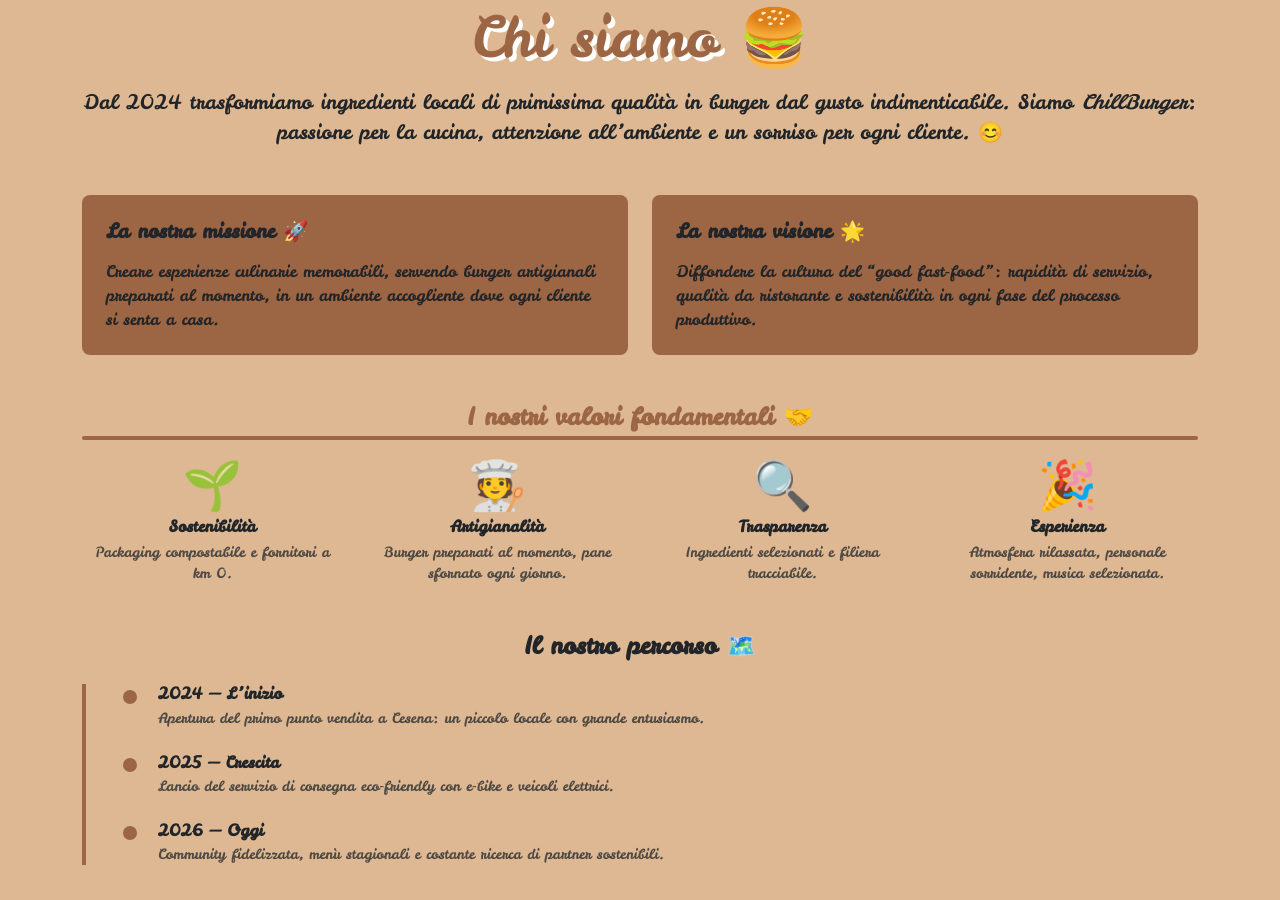
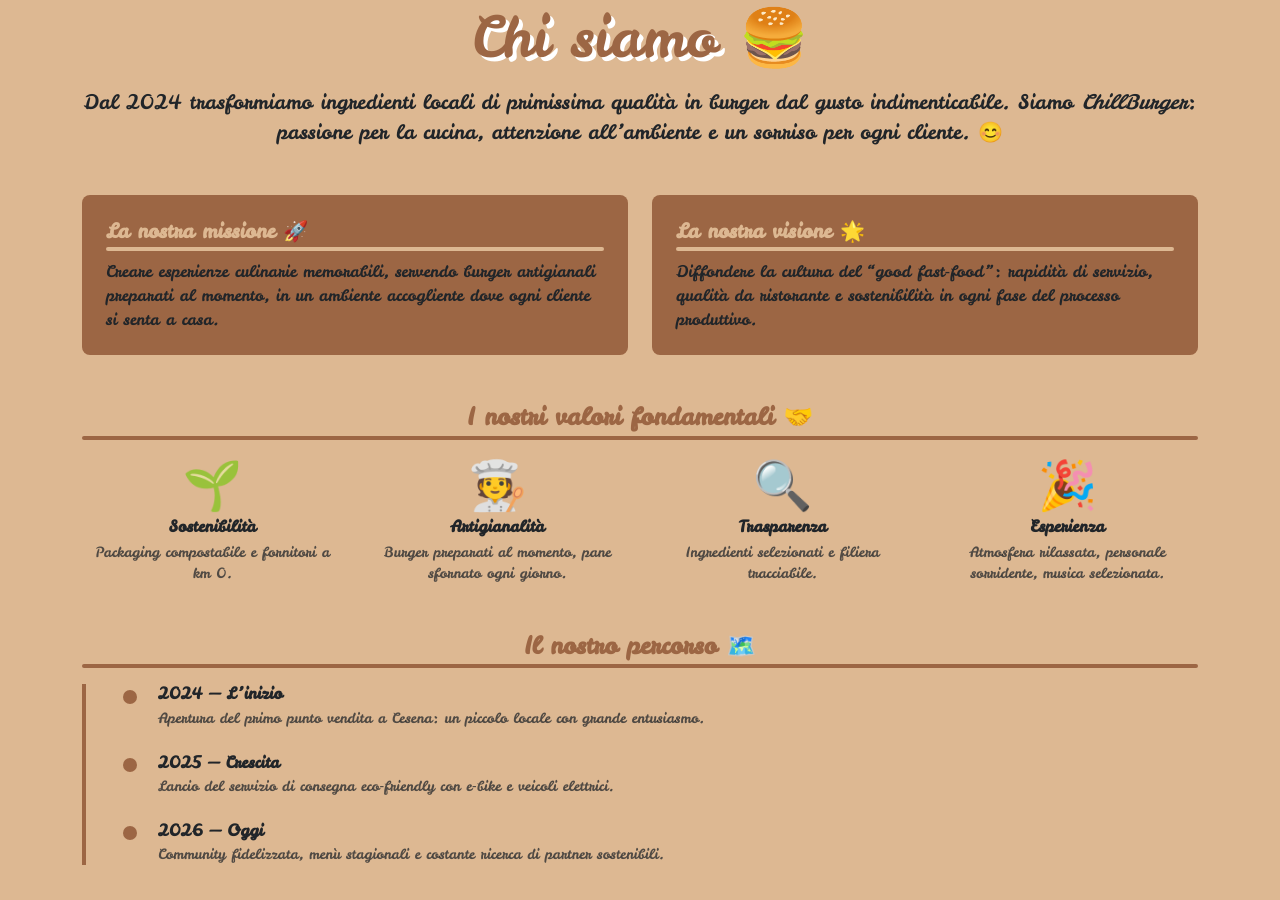
Before and after one commit to Filoferro03/ChillBurgerWebProject, a PHP site: page /about_us.php in a window 1280 px wide. Shown: the part 156-1056 px from the top of the page. Run offline with PHP 8.4, Linux system fonts and the light colour scheme.

Commit message:
small style changes

```diff
--- a/chillburger/css/about_us_style.css
+++ b/chillburger/css/about_us_style.css
@@ -12,13 +12,17 @@ body {
     text-shadow: 4px 4px 0 white;
 }
 
+.custom-title .emoji {
+    text-shadow: none;
+}
+
 .custom-section {
     color: #9C6644;
 
 }
 
-.custom-title .emoji {
-    text-shadow: none;
+.mission-vision {
+    color: #DDB892;
 }
 
 .bg-light {
@@ -66,6 +70,10 @@ body {
     animation: underline 1s ease forwards; /* Animazione che parte subito */
 }
 
+.animate-underline.bg::before {
+    background-color: #DDB892;
+}
+
 @keyframes underline {
     to {
         width: 100%; /* La linea si espande al 100% della larghezza */
--- a/chillburger/template/about_us_main.php
+++ b/chillburger/template/about_us_main.php
@@ -16,10 +16,10 @@
     </p>
 
     <!-- Mission & Vision -->
-    <div class="row gy-4 mb-5">
+    <div class="row mb-5">
         <div class="col-md-6">
             <div class="p-4 rounded-3 h-100 bg-light">
-                <h3 class="h5 fw-semibold mb-3">La nostra missione 🚀</h3>
+                <h3 class="h5 mission-vision animate-underline bg fw-semibold mb-3">La nostra missione 🚀</h3>
                 <p class="mb-0">
                     Creare esperienze culinarie memorabili, servendo burger artigianali preparati al momento,
                     in un ambiente accogliente dove ogni cliente si senta a casa.
@@ -28,7 +28,7 @@
         </div>
         <div class="col-md-6">
             <div class="p-4 rounded-3 h-100 bg-light">
-                <h3 class="h5 fw-semibold mb-3">La nostra visione 🌟</h3>
+                <h3 class="h5 mission-vision animate-underline bg fw-semibold mb-3 ">La nostra visione 🌟</h3>
                 <p class="mb-0">
                     Diffondere la cultura del “good fast‑food”: rapidità di servizio,
                     qualità da ristorante e sostenibilità in ogni fase del processo produttivo.
@@ -71,7 +71,7 @@
     </div>
 
     <!-- Timeline aziendale -->
-    <h3 class="h4 fw-bold text-center mb-4">Il nostro percorso 🗺️</h3>
+    <h3 class="h4 animate-underline custom-section fw-bold text-center mb-4">Il nostro percorso 🗺️</h3>
     <ul class="timeline list-unstyled px-md-5">
         <li class="mb-4">
             <h4 class="h6 fw-semibold mb-1">2024 — L’inizio</h4>
```
